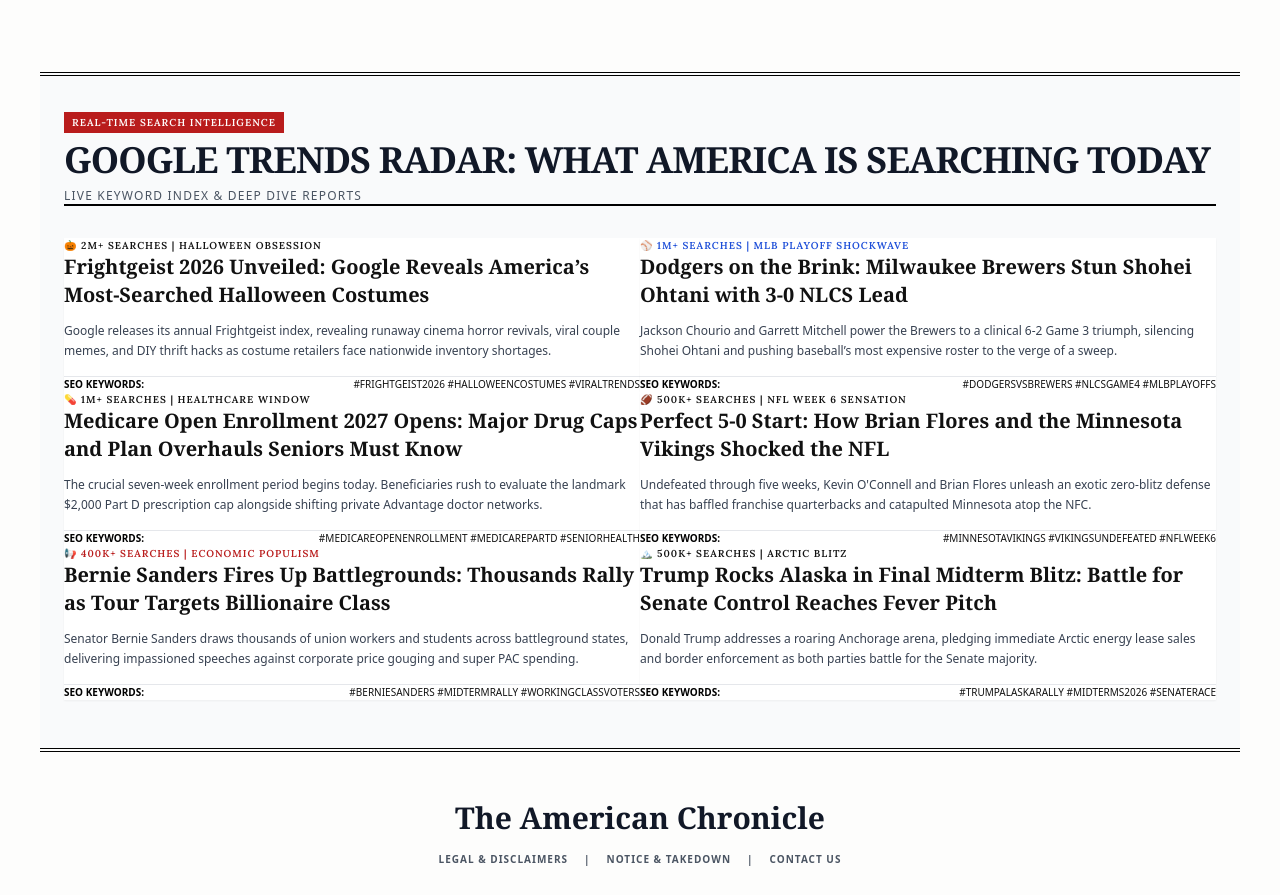
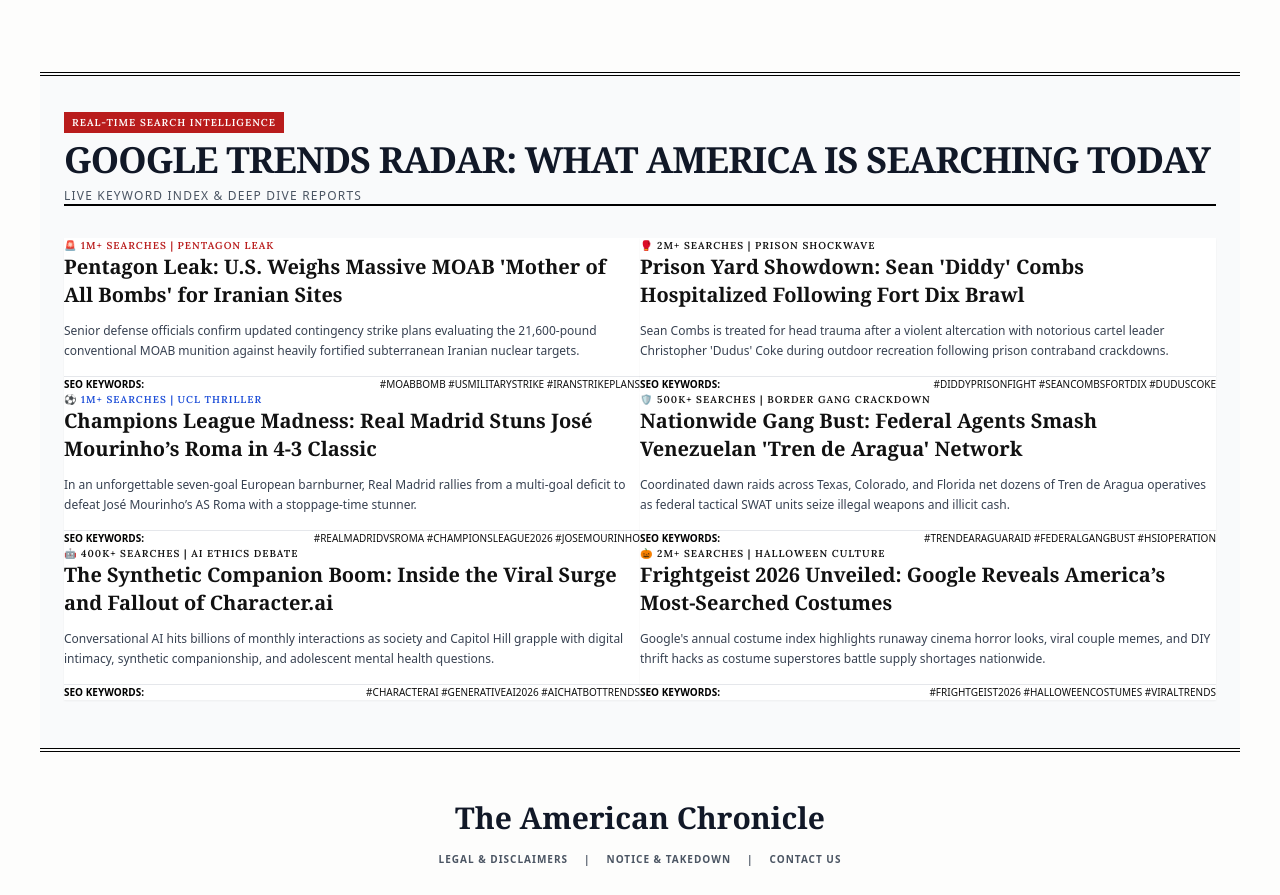
Before and after one commit to cempolat172-arch/american-chronicle, a FastAPI app: template app/templates/index.html in a window 1280 px wide. Shown: the part 866-1761 px from the top of the page. Run offline with FastAPI, Linux system fonts and the light colour scheme; the template is opened without the code that fills it, so the values that code supplies are empty; parts of the project's set-up code (start-up, migrations or seed data) failed here and were passed over; some libraries are stand-ins or nearby versions; some web fonts are replaced.

Commit message:
Seed fresh October 16 Google trending articles (Pentagon MOAB bomb plans, Diddy Fort Dix prison brawl, Real Madrid 4-3 Roma, Tren de Aragua bust, Character.ai surge) strictly 500-700 words and update Google Trends Radar

```diff
--- a/app/templates/index.html
+++ b/app/templates/index.html
@@ -287,93 +287,93 @@
 
             <div class="grid grid-cols-1 md:grid-cols-2 lg:grid-cols-3 gap-8">
 
-                <!-- Trend 1: Google Frightgeist 2026 -->
+                <!-- Trend 1: Pentagon MOAB Contingency -->
                 <article class="bg-white border-2 border-black p-5 shadow-sm hover:shadow-md transition">
-                    <span class="text-[10px] font-black text-purple-700 uppercase tracking-widest block mb-1">🎃 2M+ SEARCHES | HALLOWEEN OBSESSION</span>
+                    <span class="text-[10px] font-black text-red-700 uppercase tracking-widest block mb-1">🚨 1M+ SEARCHES | PENTAGON LEAK</span>
                     <h3 class="font-serif font-bold text-xl leading-snug mb-3">
-                        <a href="/article/google-frightgeist-2026-most-searched-halloween-costumes-trends-unveiled" class="hover:text-purple-700 hover:underline">Frightgeist 2026 Unveiled: Google Reveals America’s Most-Searched Halloween Costumes</a>
+                        <a href="/article/pentagon-leak-us-weighs-massive-moab-bomb-iranian-nuclear-sites-2026" class="hover:text-red-700 hover:underline">Pentagon Leak: U.S. Weighs Massive MOAB 'Mother of All Bombs' for Iranian Sites</a>
                     </h3>
                     <p class="text-xs font-sans text-gray-700 leading-relaxed mb-4">
-                        Google releases its annual Frightgeist index, revealing runaway cinema horror revivals, viral couple memes, and DIY thrift hacks as costume retailers face nationwide inventory shortages.
+                        Senior defense officials confirm updated contingency strike plans evaluating the 21,600-pound conventional MOAB munition against heavily fortified subterranean Iranian nuclear targets.
+                    </p>
+                    <div class="border-t border-gray-200 pt-3 text-[10px] font-sans text-gray-500 uppercase tracking-wider flex justify-between items-center">
+                        <span class="font-bold text-black">SEO Keywords:</span>
+                        <span>#MOABBomb #USMilitaryStrike #IranStrikePlans</span>
+                    </div>
+                </article>
+
+                <!-- Trend 2: Sean Diddy Combs Prison Yard Brawl -->
+                <article class="bg-white border-2 border-black p-5 shadow-sm hover:shadow-md transition">
+                    <span class="text-[10px] font-black text-purple-700 uppercase tracking-widest block mb-1">🥊 2M+ SEARCHES | PRISON SHOCKWAVE</span>
+                    <h3 class="font-serif font-bold text-xl leading-snug mb-3">
+                        <a href="/article/prison-yard-showdown-sean-diddy-combs-hospitalized-fort-dix-brawl-2026" class="hover:text-purple-700 hover:underline">Prison Yard Showdown: Sean 'Diddy' Combs Hospitalized Following Fort Dix Brawl</a>
+                    </h3>
+                    <p class="text-xs font-sans text-gray-700 leading-relaxed mb-4">
+                        Sean Combs is treated for head trauma after a violent altercation with notorious cartel leader Christopher 'Dudus' Coke during outdoor recreation following prison contraband crackdowns.
+                    </p>
+                    <div class="border-t border-gray-200 pt-3 text-[10px] font-sans text-gray-500 uppercase tracking-wider flex justify-between items-center">
+                        <span class="font-bold text-black">SEO Keywords:</span>
+                        <span>#DiddyPrisonFight #SeanCombsFortDix #DudusCoke</span>
+                    </div>
+                </article>
+
+                <!-- Trend 3: Roma vs Real Madrid Champions League -->
+                <article class="bg-white border-2 border-black p-5 shadow-sm hover:shadow-md transition">
+                    <span class="text-[10px] font-black text-blue-700 uppercase tracking-widest block mb-1">⚽ 1M+ SEARCHES | UCL THRILLER</span>
+                    <h3 class="font-serif font-bold text-xl leading-snug mb-3">
+                        <a href="/article/champions-league-madness-real-madrid-stuns-jose-mourinho-roma-seven-goal-classic-2026" class="hover:text-blue-700 hover:underline">Champions League Madness: Real Madrid Stuns José Mourinho’s Roma in 4-3 Classic</a>
+                    </h3>
+                    <p class="text-xs font-sans text-gray-700 leading-relaxed mb-4">
+                        In an unforgettable seven-goal European barnburner, Real Madrid rallies from a multi-goal deficit to defeat José Mourinho’s AS Roma with a stoppage-time stunner.
+                    </p>
+                    <div class="border-t border-gray-200 pt-3 text-[10px] font-sans text-gray-500 uppercase tracking-wider flex justify-between items-center">
+                        <span class="font-bold text-black">SEO Keywords:</span>
+                        <span>#RealMadridVsRoma #ChampionsLeague2026 #JoseMourinho</span>
+                    </div>
+                </article>
+
+                <!-- Trend 4: Tren de Aragua Federal Bust -->
+                <article class="bg-white border-2 border-black p-5 shadow-sm hover:shadow-md transition">
+                    <span class="text-[10px] font-black text-emerald-700 uppercase tracking-widest block mb-1">🛡️ 500K+ SEARCHES | BORDER GANG CRACKDOWN</span>
+                    <h3 class="font-serif font-bold text-xl leading-snug mb-3">
+                        <a href="/article/nationwide-gang-bust-federal-agents-smash-tren-de-aragua-syndicate-raids-2026" class="hover:text-emerald-700 hover:underline">Nationwide Gang Bust: Federal Agents Smash Venezuelan 'Tren de Aragua' Network</a>
+                    </h3>
+                    <p class="text-xs font-sans text-gray-700 leading-relaxed mb-4">
+                        Coordinated dawn raids across Texas, Colorado, and Florida net dozens of Tren de Aragua operatives as federal tactical SWAT units seize illegal weapons and illicit cash.
+                    </p>
+                    <div class="border-t border-gray-200 pt-3 text-[10px] font-sans text-gray-500 uppercase tracking-wider flex justify-between items-center">
+                        <span class="font-bold text-black">SEO Keywords:</span>
+                        <span>#TrenDeAraguaRaid #FederalGangBust #HSIOperation</span>
+                    </div>
+                </article>
+
+                <!-- Trend 5: Character.ai & Synthetic Companion Surge -->
+                <article class="bg-white border-2 border-black p-5 shadow-sm hover:shadow-md transition">
+                    <span class="text-[10px] font-black text-amber-700 uppercase tracking-widest block mb-1">🤖 400K+ SEARCHES | AI ETHICS DEBATE</span>
+                    <h3 class="font-serif font-bold text-xl leading-snug mb-3">
+                        <a href="/article/the-synthetic-companion-boom-inside-viral-surge-ethical-fallout-character-ai-2026" class="hover:text-amber-700 hover:underline">The Synthetic Companion Boom: Inside the Viral Surge and Fallout of Character.ai</a>
+                    </h3>
+                    <p class="text-xs font-sans text-gray-700 leading-relaxed mb-4">
+                        Conversational AI hits billions of monthly interactions as society and Capitol Hill grapple with digital intimacy, synthetic companionship, and adolescent mental health questions.
+                    </p>
+                    <div class="border-t border-gray-200 pt-3 text-[10px] font-sans text-gray-500 uppercase tracking-wider flex justify-between items-center">
+                        <span class="font-bold text-black">SEO Keywords:</span>
+                        <span>#CharacterAI #GenerativeAI2026 #AIChatbotTrends</span>
+                    </div>
+                </article>
+
+                <!-- Trend 6: Google Frightgeist 2026 -->
+                <article class="bg-white border-2 border-black p-5 shadow-sm hover:shadow-md transition">
+                    <span class="text-[10px] font-black text-rose-700 uppercase tracking-widest block mb-1">🎃 2M+ SEARCHES | HALLOWEEN CULTURE</span>
+                    <h3 class="font-serif font-bold text-xl leading-snug mb-3">
+                        <a href="/article/google-frightgeist-2026-most-searched-halloween-costumes-trends-unveiled" class="hover:text-rose-700 hover:underline">Frightgeist 2026 Unveiled: Google Reveals America’s Most-Searched Costumes</a>
+                    </h3>
+                    <p class="text-xs font-sans text-gray-700 leading-relaxed mb-4">
+                        Google's annual costume index highlights runaway cinema horror looks, viral couple memes, and DIY thrift hacks as costume superstores battle supply shortages nationwide.
                     </p>
                     <div class="border-t border-gray-200 pt-3 text-[10px] font-sans text-gray-500 uppercase tracking-wider flex justify-between items-center">
                         <span class="font-bold text-black">SEO Keywords:</span>
                         <span>#Frightgeist2026 #HalloweenCostumes #ViralTrends</span>
-                    </div>
-                </article>
-
-                <!-- Trend 2: Brewers Stun Dodgers NLCS -->
-                <article class="bg-white border-2 border-black p-5 shadow-sm hover:shadow-md transition">
-                    <span class="text-[10px] font-black text-blue-700 uppercase tracking-widest block mb-1">⚾ 1M+ SEARCHES | MLB PLAYOFF SHOCKWAVE</span>
-                    <h3 class="font-serif font-bold text-xl leading-snug mb-3">
-                        <a href="/article/dodgers-on-the-brink-milwaukee-brewers-stun-los-angeles-commanding-nlcs-lead-2026" class="hover:text-blue-700 hover:underline">Dodgers on the Brink: Milwaukee Brewers Stun Shohei Ohtani with 3-0 NLCS Lead</a>
-                    </h3>
-                    <p class="text-xs font-sans text-gray-700 leading-relaxed mb-4">
-                        Jackson Chourio and Garrett Mitchell power the Brewers to a clinical 6-2 Game 3 triumph, silencing Shohei Ohtani and pushing baseball’s most expensive roster to the verge of a sweep.
-                    </p>
-                    <div class="border-t border-gray-200 pt-3 text-[10px] font-sans text-gray-500 uppercase tracking-wider flex justify-between items-center">
-                        <span class="font-bold text-black">SEO Keywords:</span>
-                        <span>#DodgersVsBrewers #NLCSGame4 #MLBPlayoffs</span>
-                    </div>
-                </article>
-
-                <!-- Trend 3: Medicare Open Enrollment 2027 -->
-                <article class="bg-white border-2 border-black p-5 shadow-sm hover:shadow-md transition">
-                    <span class="text-[10px] font-black text-emerald-700 uppercase tracking-widest block mb-1">💊 1M+ SEARCHES | HEALTHCARE WINDOW</span>
-                    <h3 class="font-serif font-bold text-xl leading-snug mb-3">
-                        <a href="/article/medicare-open-enrollment-2027-opens-drug-caps-advantage-plan-changes" class="hover:text-emerald-700 hover:underline">Medicare Open Enrollment 2027 Opens: Major Drug Caps and Plan Overhauls Seniors Must Know</a>
-                    </h3>
-                    <p class="text-xs font-sans text-gray-700 leading-relaxed mb-4">
-                        The crucial seven-week enrollment period begins today. Beneficiaries rush to evaluate the landmark $2,000 Part D prescription cap alongside shifting private Advantage doctor networks.
-                    </p>
-                    <div class="border-t border-gray-200 pt-3 text-[10px] font-sans text-gray-500 uppercase tracking-wider flex justify-between items-center">
-                        <span class="font-bold text-black">SEO Keywords:</span>
-                        <span>#MedicareOpenEnrollment #MedicarePartD #SeniorHealth</span>
-                    </div>
-                </article>
-
-                <!-- Trend 4: Minnesota Vikings 5-0 Start -->
-                <article class="bg-white border-2 border-black p-5 shadow-sm hover:shadow-md transition">
-                    <span class="text-[10px] font-black text-amber-700 uppercase tracking-widest block mb-1">🏈 500K+ SEARCHES | NFL WEEK 6 SENSATION</span>
-                    <h3 class="font-serif font-bold text-xl leading-snug mb-3">
-                        <a href="/article/perfect-start-how-brian-flores-minnesota-vikings-shocked-nfl-week-6-2026" class="hover:text-amber-700 hover:underline">Perfect 5-0 Start: How Brian Flores and the Minnesota Vikings Shocked the NFL</a>
-                    </h3>
-                    <p class="text-xs font-sans text-gray-700 leading-relaxed mb-4">
-                        Undefeated through five weeks, Kevin O'Connell and Brian Flores unleash an exotic zero-blitz defense that has baffled franchise quarterbacks and catapulted Minnesota atop the NFC.
-                    </p>
-                    <div class="border-t border-gray-200 pt-3 text-[10px] font-sans text-gray-500 uppercase tracking-wider flex justify-between items-center">
-                        <span class="font-bold text-black">SEO Keywords:</span>
-                        <span>#MinnesotaVikings #VikingsUndefeated #NFLWeek6</span>
-                    </div>
-                </article>
-
-                <!-- Trend 5: Bernie Sanders Battleground Tour -->
-                <article class="bg-white border-2 border-black p-5 shadow-sm hover:shadow-md transition">
-                    <span class="text-[10px] font-black text-red-700 uppercase tracking-widest block mb-1">📢 400K+ SEARCHES | ECONOMIC POPULISM</span>
-                    <h3 class="font-serif font-bold text-xl leading-snug mb-3">
-                        <a href="/article/bernie-sanders-fires-up-battlegrounds-populist-tour-targets-billionaire-class-midterms-2026" class="hover:text-red-700 hover:underline">Bernie Sanders Fires Up Battlegrounds: Thousands Rally as Tour Targets Billionaire Class</a>
-                    </h3>
-                    <p class="text-xs font-sans text-gray-700 leading-relaxed mb-4">
-                        Senator Bernie Sanders draws thousands of union workers and students across battleground states, delivering impassioned speeches against corporate price gouging and super PAC spending.
-                    </p>
-                    <div class="border-t border-gray-200 pt-3 text-[10px] font-sans text-gray-500 uppercase tracking-wider flex justify-between items-center">
-                        <span class="font-bold text-black">SEO Keywords:</span>
-                        <span>#BernieSanders #MidtermRally #WorkingClassVoters</span>
-                    </div>
-                </article>
-
-                <!-- Trend 6: Trump Alaska Rally -->
-                <article class="bg-white border-2 border-black p-5 shadow-sm hover:shadow-md transition">
-                    <span class="text-[10px] font-black text-rose-700 uppercase tracking-widest block mb-1">🏔️ 500K+ SEARCHES | ARCTIC BLITZ</span>
-                    <h3 class="font-serif font-bold text-xl leading-snug mb-3">
-                        <a href="/article/trump-rocks-alaska-rally-midterm-blitz-senate-control-2026" class="hover:text-rose-700 hover:underline">Trump Rocks Alaska in Final Midterm Blitz: Battle for Senate Control Reaches Fever Pitch</a>
-                    </h3>
-                    <p class="text-xs font-sans text-gray-700 leading-relaxed mb-4">
-                        Donald Trump addresses a roaring Anchorage arena, pledging immediate Arctic energy lease sales and border enforcement as both parties battle for the Senate majority.
-                    </p>
-                    <div class="border-t border-gray-200 pt-3 text-[10px] font-sans text-gray-500 uppercase tracking-wider flex justify-between items-center">
-                        <span class="font-bold text-black">SEO Keywords:</span>
-                        <span>#TrumpAlaskaRally #Midterms2026 #SenateRace</span>
                     </div>
                 </article>
 
```
Also changed, not shown: app/routers/frontend.py (+19 -7 lines), news.db.
